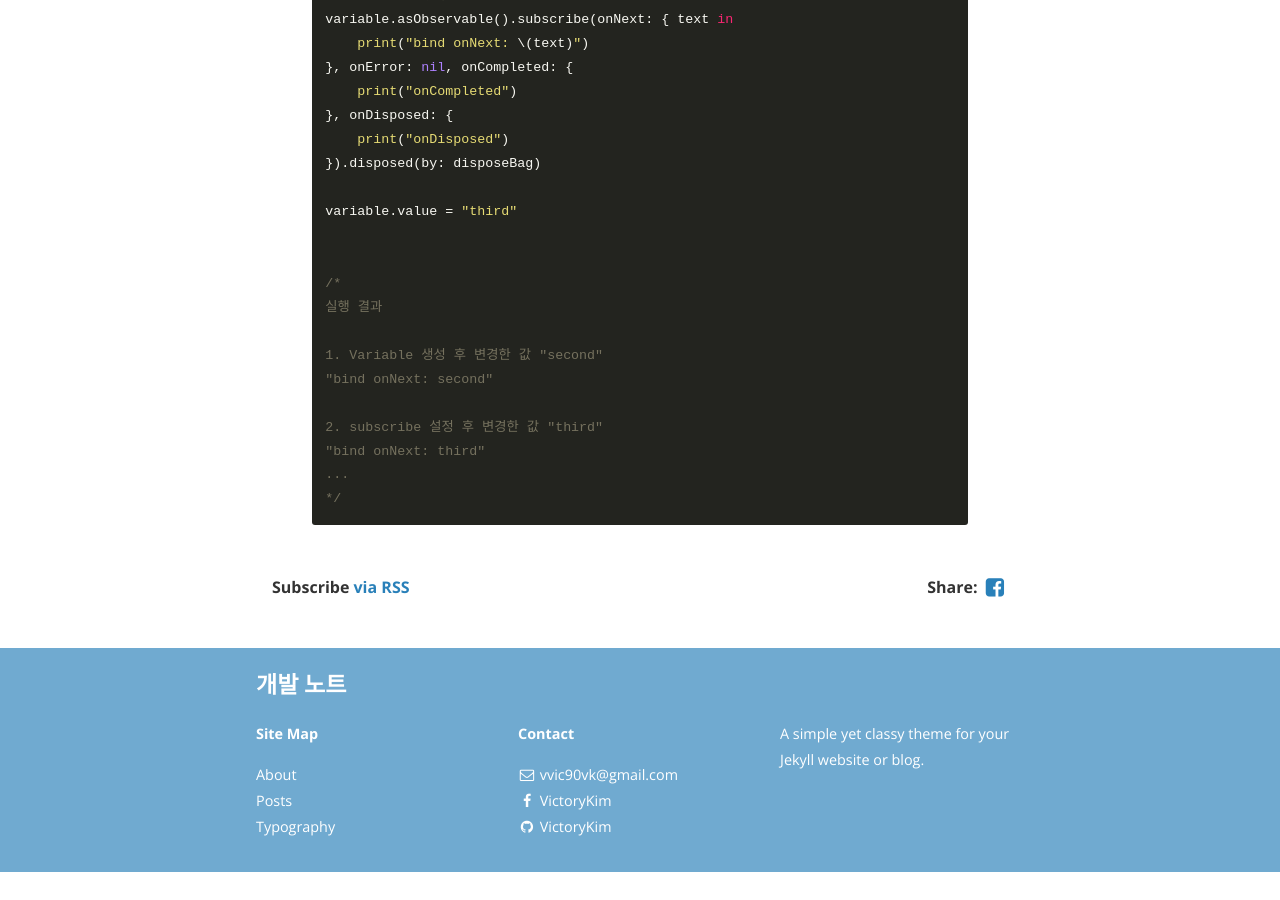
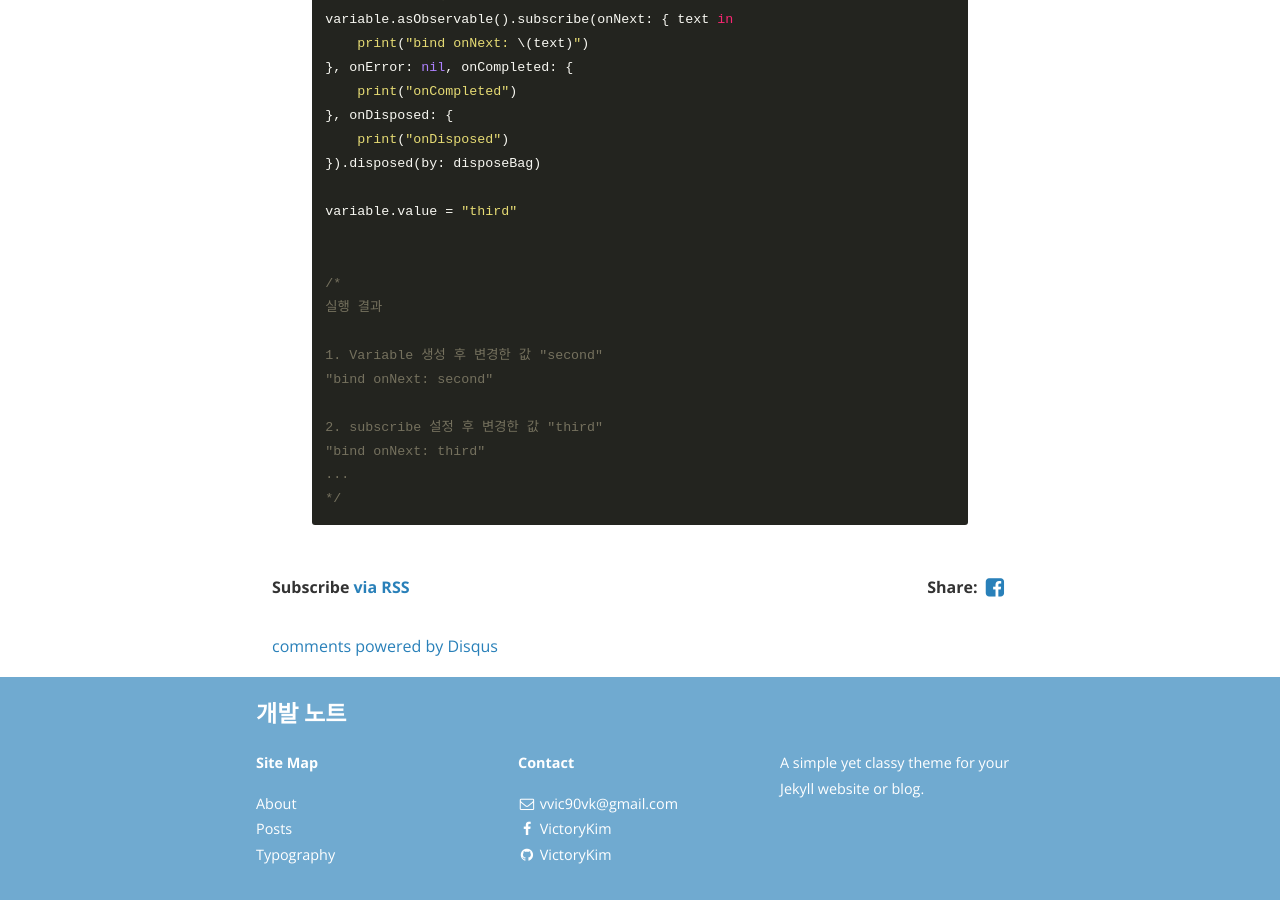
Before and after one commit to victorykim/victorykim.github.com, a Jekyll site: the page built from _posts/2017-10-08-RxSwift-Variable.markdown, in a window 1280 px wide and 900 px high, scrolled down 3285 px. Built offline with Jekyll 4.4.1, drawn with Linux system fonts in a browser that asks for light colours; nearby versions of some CDN libraries; comment, search, counter and statistics services are not loaded; before the commit the page ends 4157 px from its top, so only the background shows below that; part of the change alters nothing that is shown.

Commit message:
Disqus setting

```diff
--- a/_config.yml
+++ b/_config.yml
@@ -38,7 +38,7 @@ jekyll-archives:
     tag: '/tag/:name/'
 
 # Disqus comments
-# disqus_shortname: bencentra
+disqus_shortname: victorykim
 
 # Google analytics
 # ga_tracking_id: "UA-XXXX-1"
```
